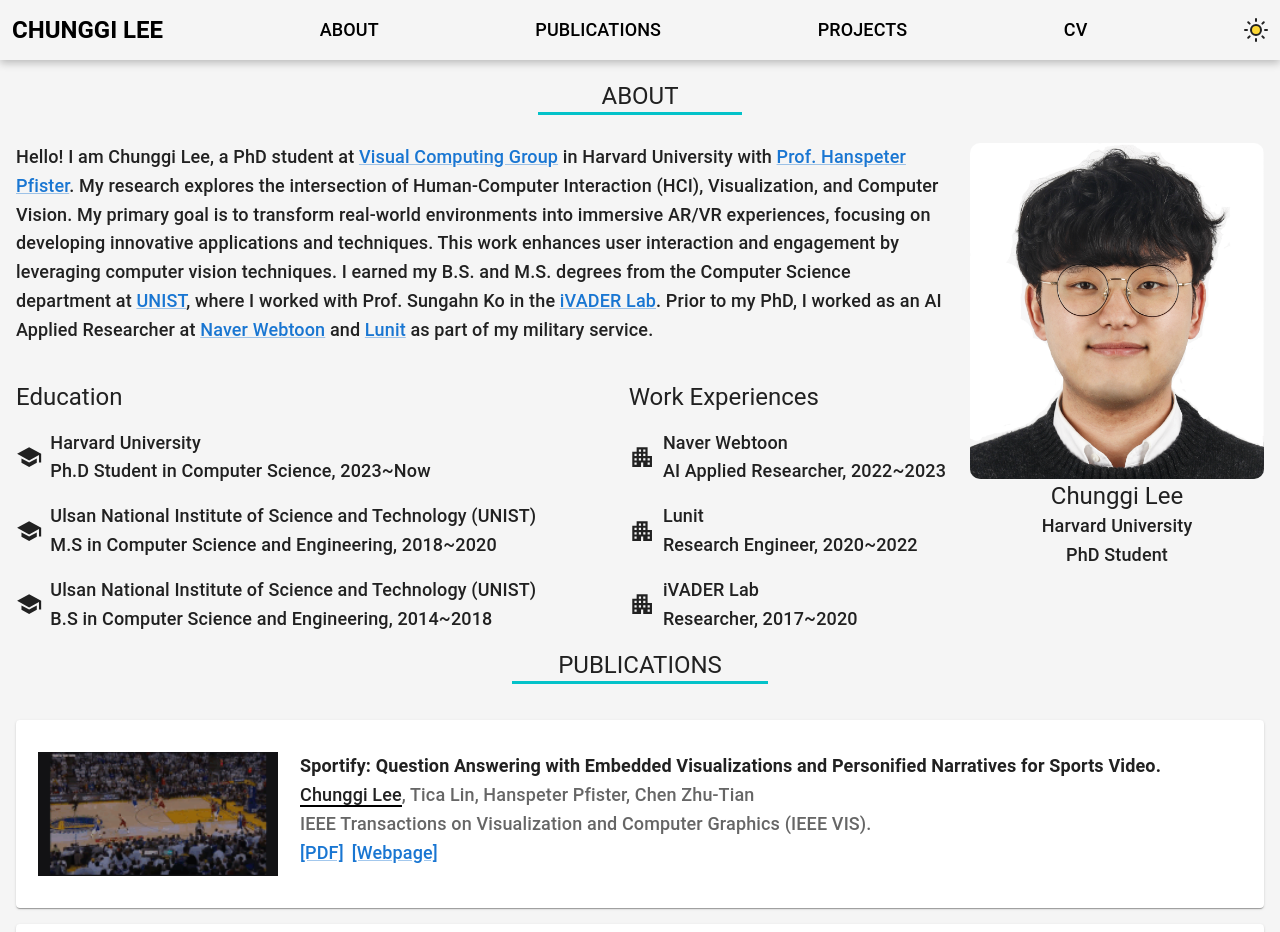
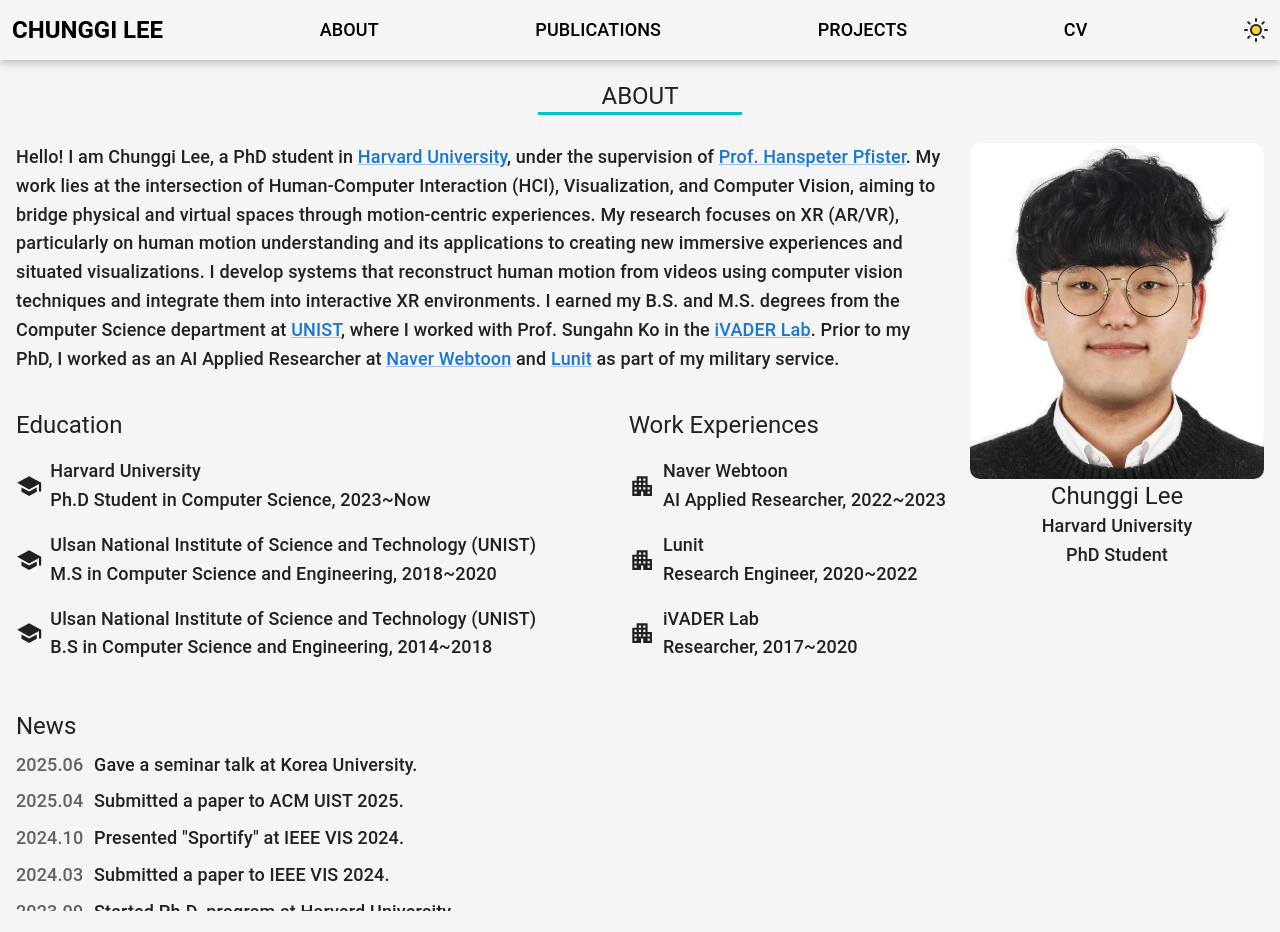
Before and after one commit to ChungYi347/ChungYi347.github.io, a React app: page /#/ in a window 1280 px wide. Shown: the top 932 px of the page. Built offline with nearby package versions, Linux system fonts and the light colour scheme.

Commit message:
revised about page

```diff
--- a/src/pages/AboutPage.js
+++ b/src/pages/AboutPage.js
@@ -37,6 +37,30 @@
     content: 'Researcher, 2017~2020',
   },
 ];
+
+const NewsItems = [
+  {
+    date: '2025.06',
+    content: 'Gave a seminar talk at Korea University.',
+  },
+  {
+    date: '2025.04',
+    content: 'Submitted a paper to ACM UIST 2025.',
+  },
+  {
+    date: '2024.10',
+    content: 'Presented "Sportify" at IEEE VIS 2024.',
+  },
+  {
+    date: '2024.03',
+    content: 'Submitted a paper to IEEE VIS 2024.',
+  },
+  {
+    date: '2023.09',
+    content: 'Started Ph.D. program at Harvard University.',
+  },
+];
+
 
 const ProfileText = ({ text, size }) => {
   return (
@@ -83,38 +107,29 @@
           <Grid item lg>
             <Animate delay={0.3}>
               <Typography variant="h6">
-                Hello! I am Chunggi Lee, a PhD student at{' '}
+                Hello! I am Chunggi Lee, a PhD student
+                {/* at{' '}
                 <Link target="_blank" href="https://vcg.seas.harvard.edu/">
                   Visual Computing Group
-                </Link>{' '}
-                in Harvard University with{' '}
-                <Link target="_blank" href="https://www.harvard.edu/">
+                </Link>{' '} */}
+                {' '} in <Link target="_blank" href="https://www.harvard.edu/">
+                  Harvard University
+                </Link>,
+                under the supervision of{' '}
+                <Link target="_blank" href="https://vcg.seas.harvard.edu/people">
                   Prof. Hanspeter Pfister
                 </Link>
-                .{' '}
-                {/* My work is not only to understand the process of webtoon creation, but also to help the users to */}
-                {/* enhance their ability effectively by building a Human AI Interaction (HAI) through deep learning.  */}
-                My research explores the intersection of Human-Computer Interaction (HCI), Visualization, and Computer
-                Vision. My primary goal is to transform real-world environments into immersive AR/VR experiences,
-                focusing on developing innovative applications and techniques. This work enhances user interaction and
-                engagement by leveraging computer vision techniques. I earned my B.S. and M.S. degrees from the Computer
-                Science department at{' '}
-                <Link target="_blank" href="https://www.unist.ac.kr">
-                  UNIST
-                </Link>
-                , where I worked with Prof. Sungahn Ko in the{' '}
-                <Link target="_blank" href="https://ivader.unist.ac.kr/">
-                  iVADER Lab
-                </Link>
-                . Prior to my PhD, I worked as an AI Applied Researcher at{' '}
-                <Link target="_blank" href="https://webtoonscorp.com/en/">
-                  Naver Webtoon
-                </Link>{' '}
-                and{' '}
-                <Link target="_blank" href="https://lunit.io/">
-                  Lunit
-                </Link>{' '}
-                as part of my military service.
+                . My work lies at the intersection of Human-Computer Interaction (HCI), Visualization, and Computer Vision, aiming to
+                bridge physical and virtual spaces through motion-centric experiences.
+                My research focuses on XR (AR/VR), particularly on human motion understanding and its applications to creating new
+                immersive experiences and situated visualizations. I develop systems that reconstruct human motion from videos using
+                computer vision techniques and integrate them into interactive XR environments.
+                I earned my B.S. and M.S. degrees from the Computer Science department at{' '}
+                <Link target="_blank" href="https://www.unist.ac.kr">UNIST</Link>, where I worked with Prof. Sungahn Ko in the{' '}
+                <Link target="_blank" href="https://ivader.unist.ac.kr/">iVADER Lab</Link>. Prior to my PhD, I worked as an AI Applied
+                Researcher at{' '}
+                <Link target="_blank" href="https://webtoonscorp.com/en/">Naver Webtoon</Link> and{' '}
+                <Link target="_blank" href="https://lunit.io/">Lunit</Link> as part of my military service.
               </Typography>
             </Animate>
             <Box
@@ -145,8 +160,50 @@
                 </Box>
               </Animate>
             </Box>
+
+            <Box sx={{ mt: 6 }}>
+              <Animate delay={0.6}>
+                <Typography variant="h5" gutterBottom>
+                  News
+                </Typography>
+
+                <Box
+                  sx={{
+                    display: 'flex',
+                    flexDirection: 'column',
+                    mt: 1,
+                    maxHeight: 160, // 원하는 높이
+                    overflowY: 'auto',
+                    pr: 1,
+                  }}
+                >
+                  {NewsItems.map((news, idx) => (
+                    <Box
+                      key={idx}
+                      sx={{
+                        display: 'flex',
+                        flexDirection: 'row',
+                        alignItems: 'flex-start',
+                        mb: 1,
+                      }}
+                    >
+                      <Typography
+                        variant="h6"
+                        sx={{ fontWeight: 500, mr: 1, whiteSpace: 'nowrap', minWidth: '70px' }}
+                        color="textSecondary"
+                      >
+                        {news.date}
+                      </Typography>
+                      <Typography variant="h6">{news.content}</Typography>
+                    </Box>
+                  ))}
+                </Box>
+              </Animate>
+            </Box>
+
           </Grid>
         </Grid>
+
       </Box>
     </div>
   );
```
